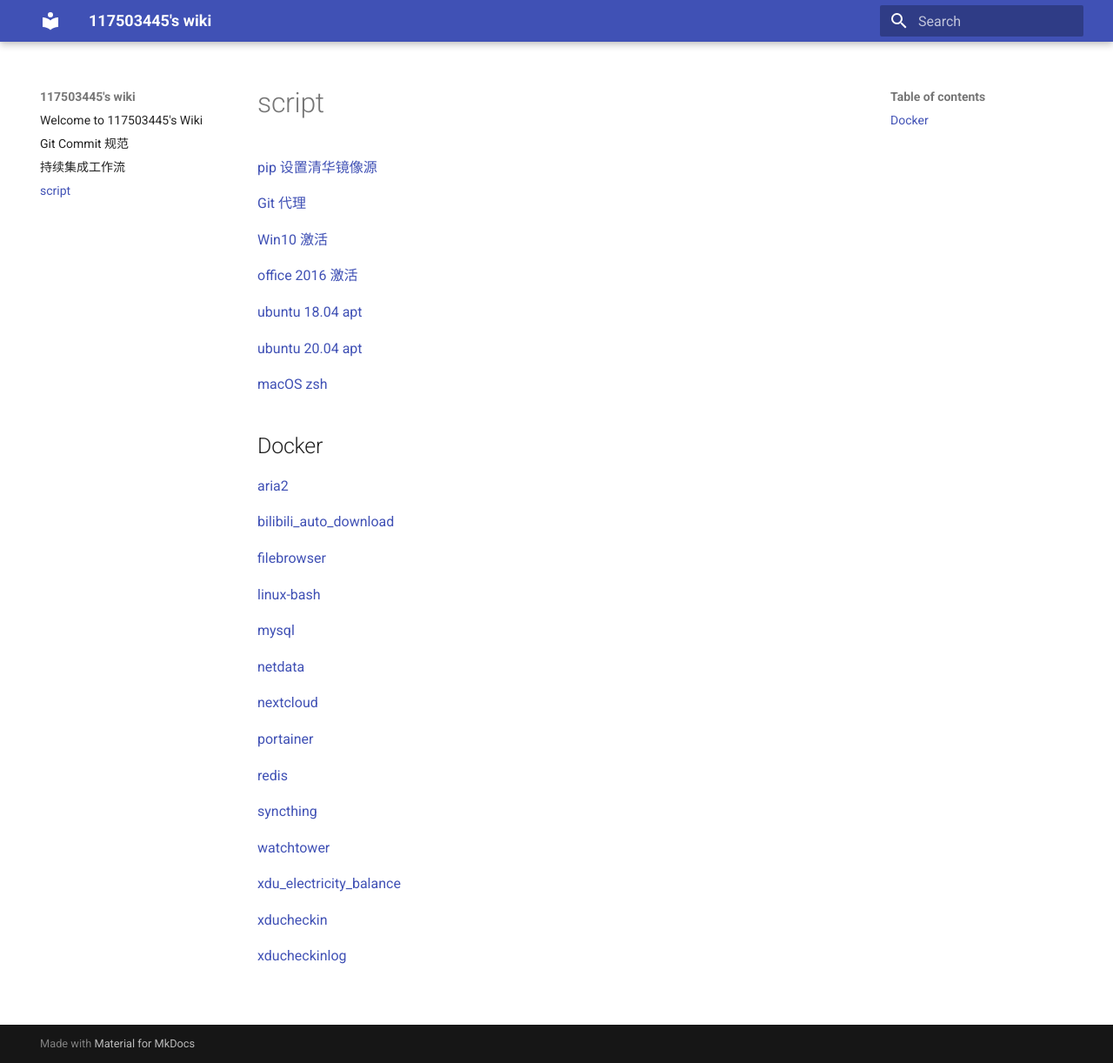
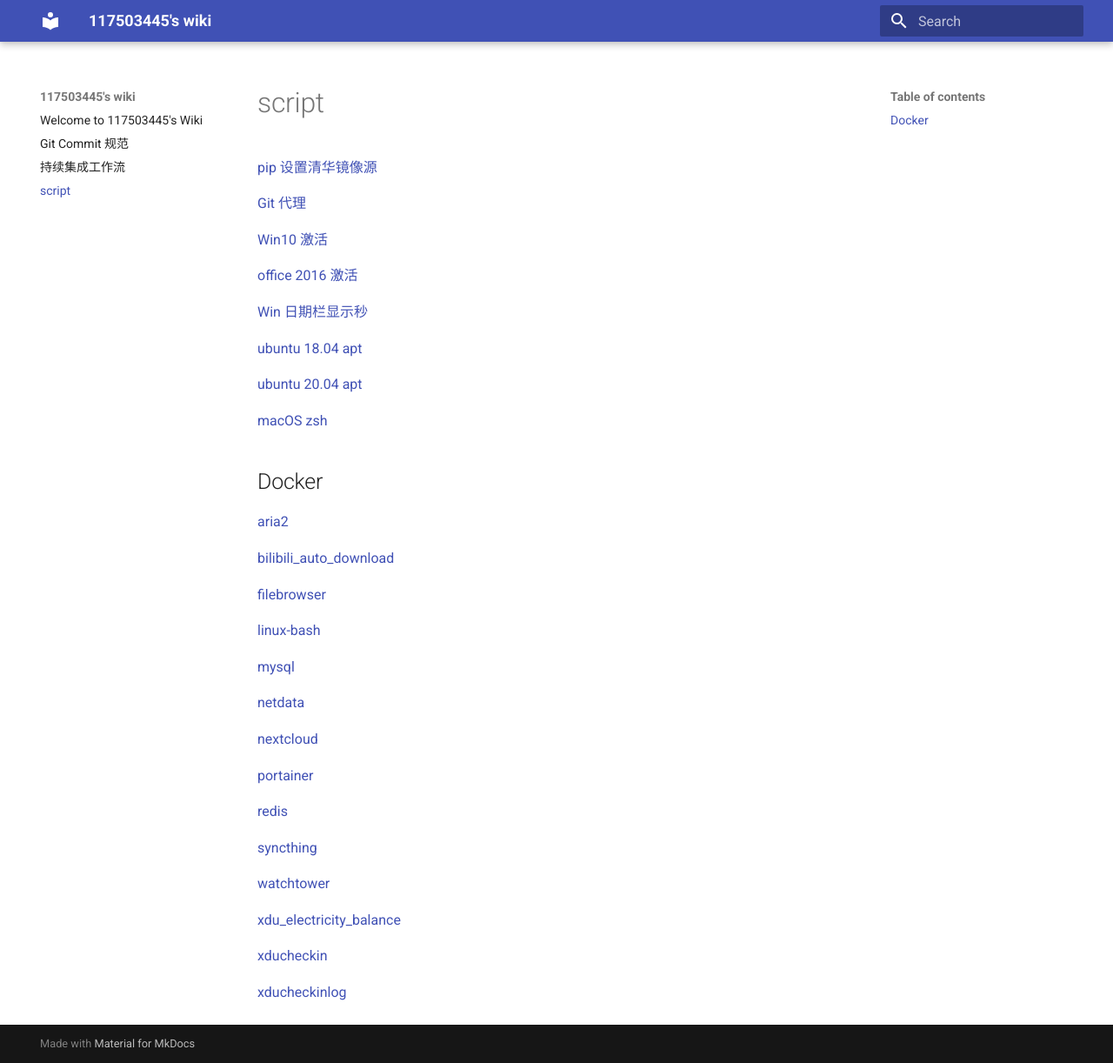
Before and after one commit to 117503445/wiki, an MkDocs documentation site: the page built from docs/script.md, in a window 1280 px wide and 1222 px high. Shown: the whole window at 87% size. Built offline with MkDocs 1.6.1 and Material for MkDocs 9.7.7, drawn with Linux system fonts in a browser that asks for light colours.

Commit message:
show seconds

```diff
--- a/docs/script.md
+++ b/docs/script.md
@@ -7,6 +7,8 @@
 [Win10 激活](script/win10_kms.bat)
 
 [office 2016 激活](script/office_2016_kms.bat)
+
+[Win 日期栏显示秒](script/show_seconds.reg)
 
 [ubuntu 18.04 apt](script/ubuntu_1804_apt.sh)
 
```
Also changed, not shown: 1 other file.
